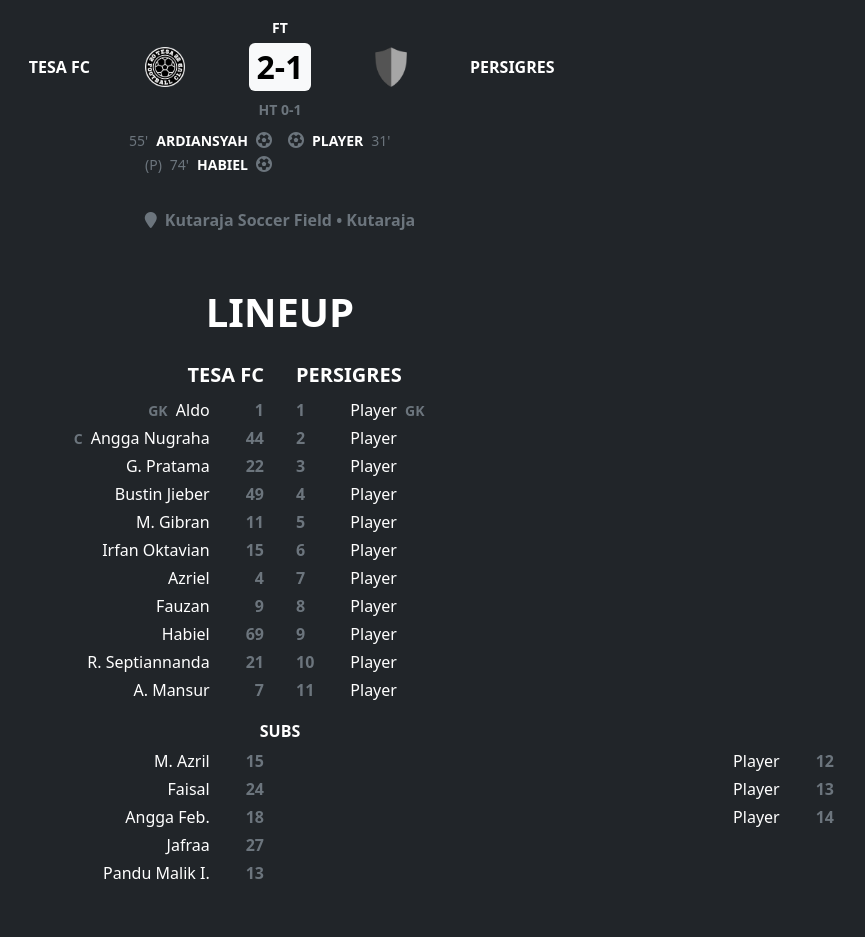
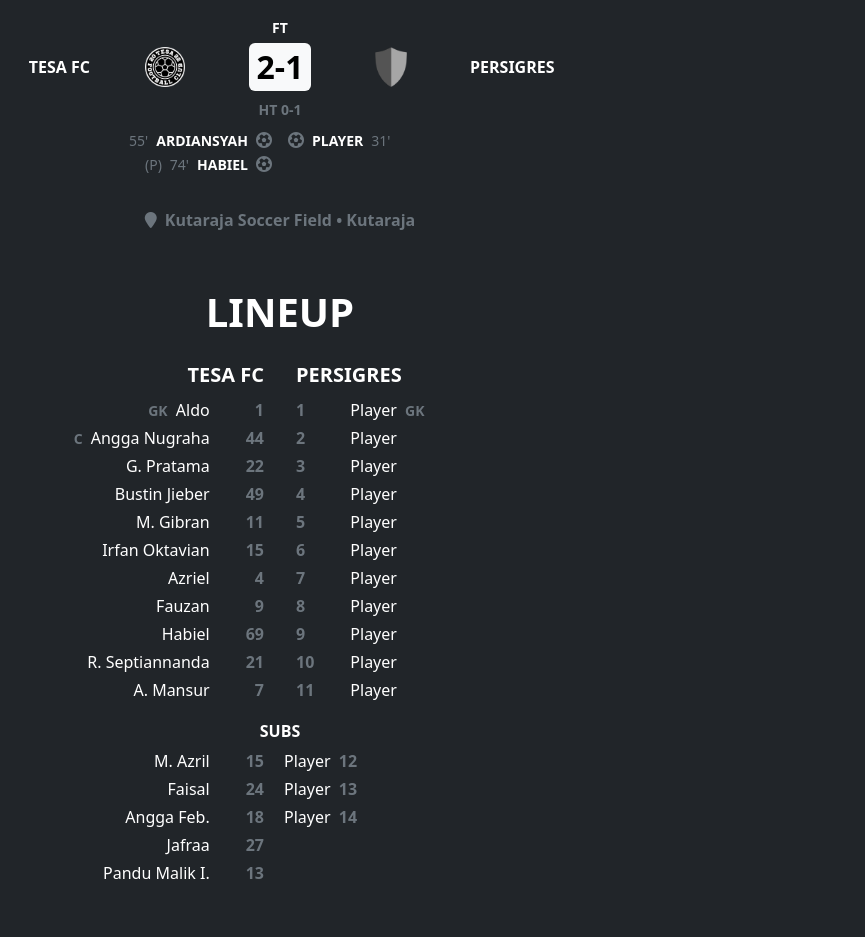
Before and after one commit to tesafc/tesafc.github.io, a Jekyll site: the page built from _matches/2022-06-25.md, in a window 1280 px wide. Shown: the part 832-1769 px from the top of the page, without its empty margins (360-1225 px from the left). Built offline with Jekyll 4.4.1, drawn with Linux system fonts in a browser that asks for light colours; nearby versions of some CDN libraries.

Commit message:
Update match.html

```diff
--- a/_layouts/match.html
+++ b/_layouts/match.html
@@ -112,7 +112,7 @@ layout: default
       </ul>
       <ul class="col-6 list-group border-0 rounded-0 p-0 pe-3">
         {% for player in page.lineup.away-team.subs %}
-        <li class="d-block row g-0 list-group-item text-bg-dark text-end border-0 p-0 pb-1">
+        <li class="d-block row g-0 list-group-item text-bg-dark tex-start border-0 p-0 pb-1">
           {% if player.role %}<small class="d-inline-block block col-auto text-uppercase fw-bolder text-secondary">{{ player.role }}</small>{% endif %}
           <span class="d-inline-block col-auto text-capitalize px-1">{{ player.name }}</span>
           <span class="d-inline-block col-1 text-uppercase text-secondary fw-bolder">{{ player.no-punggung }}</span>
```
